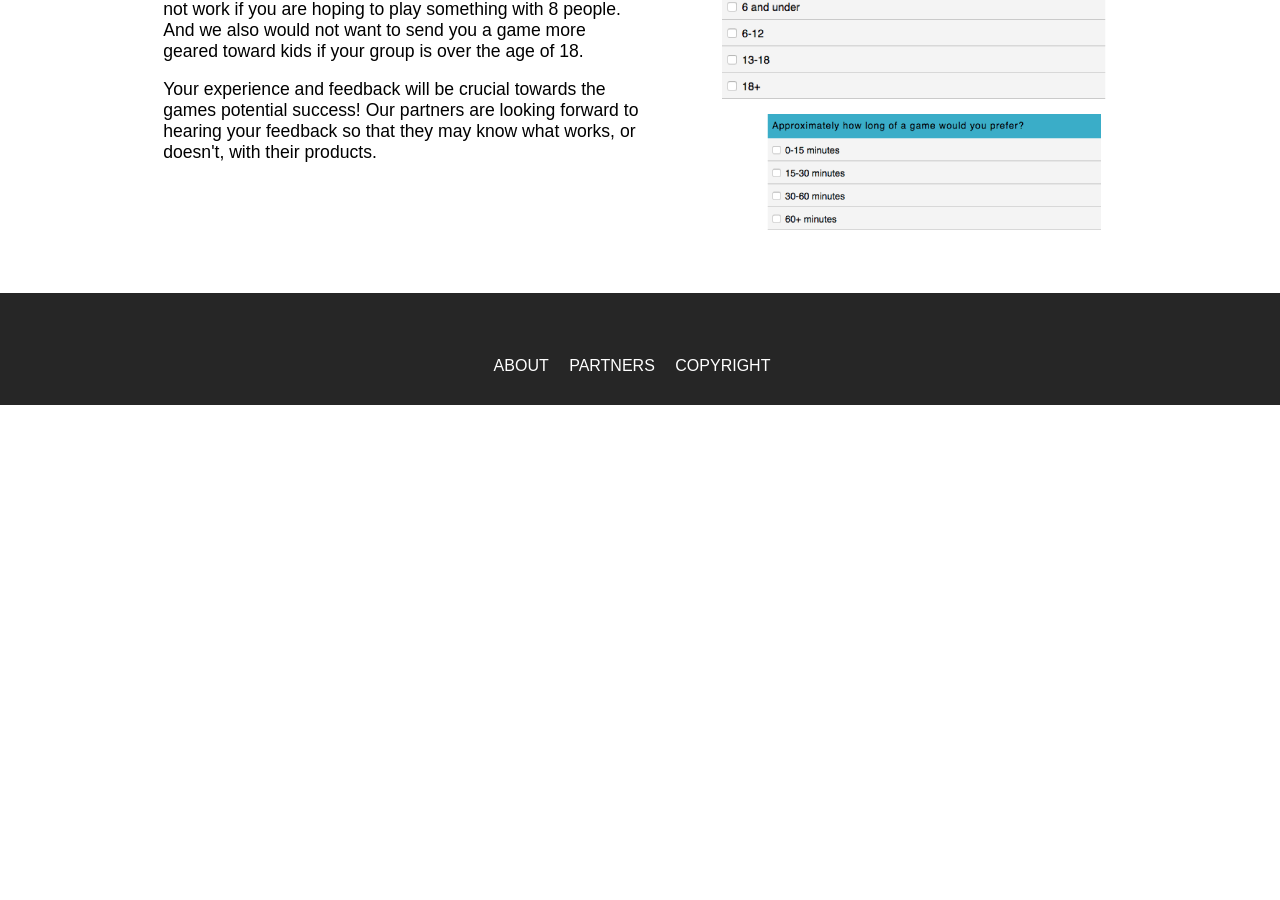
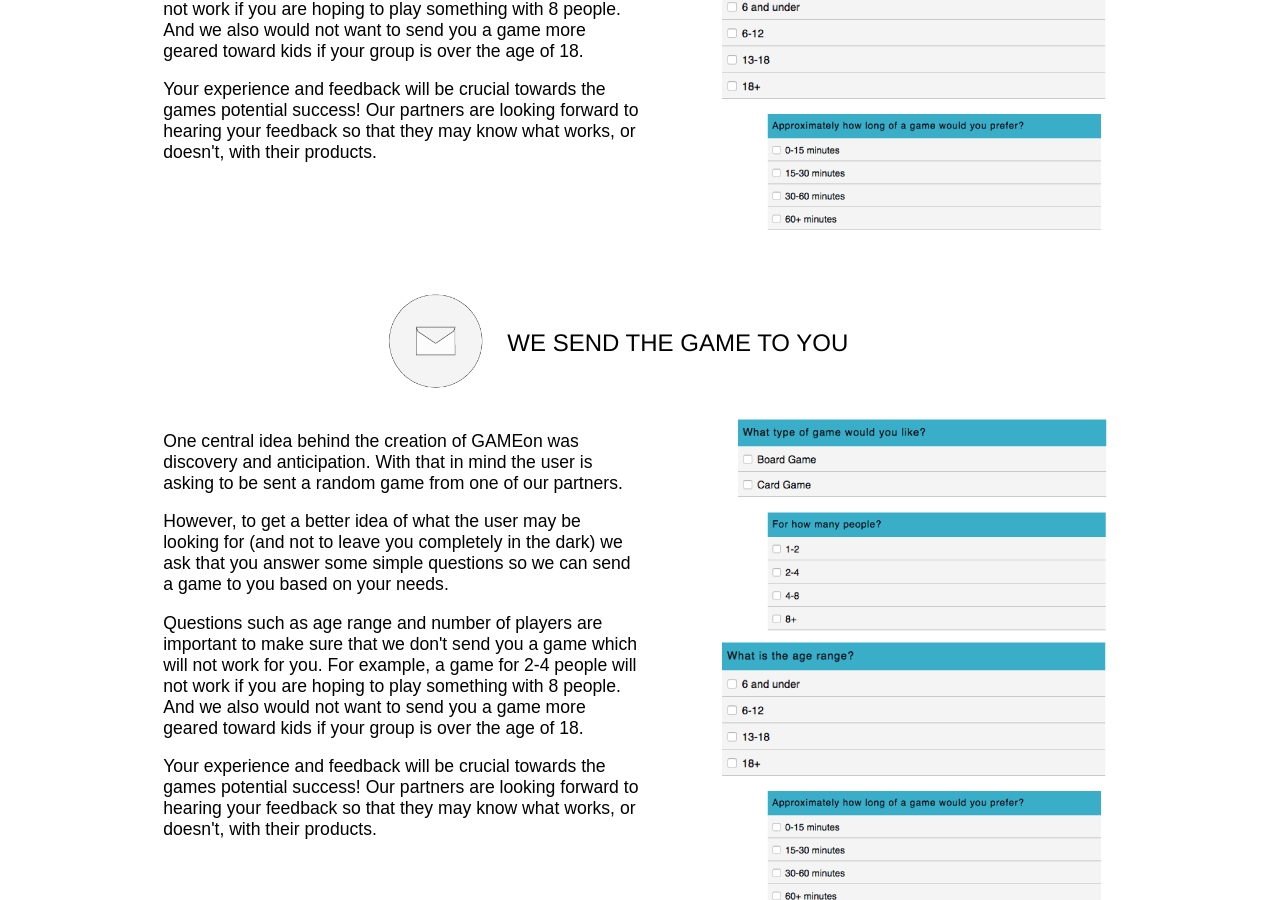
Before and after one commit to scottanderson5/GAME-ON, a Jekyll site: the page built from how.html, in a window 1280 px wide and 900 px high, scrolled down 538 px. Built offline with Jekyll 4.4.1, drawn with Linux system fonts in a browser that asks for light colours; before the commit the page ends 943 px from its top, so only the background shows below that.

```diff
--- a/how.html
+++ b/how.html
@@ -6,6 +6,7 @@
 <div class="row">
 	<div class="col col-12 how-page-body">
 
+	<div class="row">
 		<div class="col col-9 how-intro">
 
 			<div class="col col-9 how-intro-title">
@@ -35,6 +36,39 @@
 				</div>
 
 		</div>
+	</div>
+
+	<div class="row">
+		<div class="col col-9 how-intro">
+
+			<div class="col col-9 how-intro-title">
+				<img src="Assets/envelope.gif" class="how-intro-pic">
+				<div class="how-intro-name">
+					WE SEND THE GAME TO YOU
+				</div>
+			</div>
+
+				<div class="how-intro-left">
+					<p>
+					One central idea behind the creation of GAMEon was discovery and anticipation. With that in mind the user is asking to be sent a random game from one of our partners.
+					</p>
+					<p>
+					However, to get a better idea of what the user may be looking for (and not to leave you completely in the dark) we ask that you answer some simple questions so we can send a game to you based on your needs.
+					</p>
+					<p>
+					Questions such as age range and number of players are important to make sure that we don't send you a game which will not work for you. For example, a game for 2-4 people will not work if you are hoping to play something with 8 people. And we also would not want to send you a game more geared toward kids if your group is over the age of 18.
+					</p>
+					<p>
+					Your experience and feedback will be crucial towards the games potential success! Our partners are looking forward to hearing your feedback so that they may know what works, or doesn't, with their products.
+					</p>
+
+				</div>
+				<div class="how-intro-right">
+					<img src="Assets/examplesQ.gif">
+				</div>
+
+		</div>
+	</div>
 
 	</div>
 </div>
```
Also changed, not shown: index.html (+4 -4 lines).
